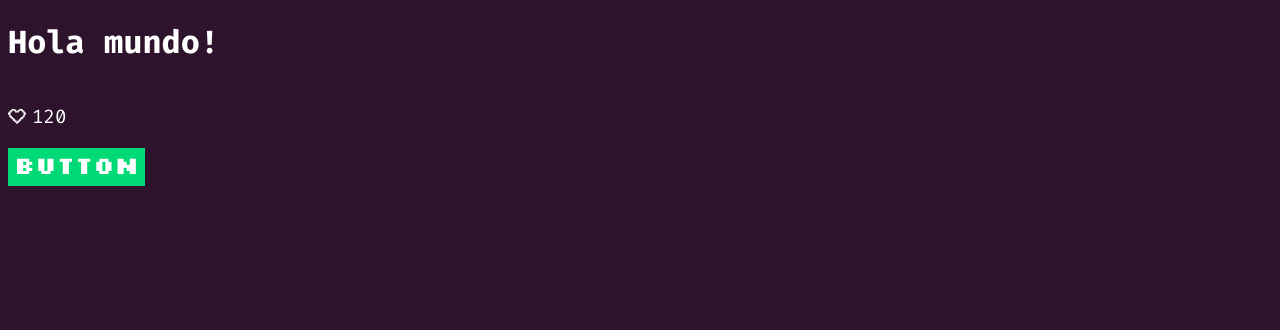
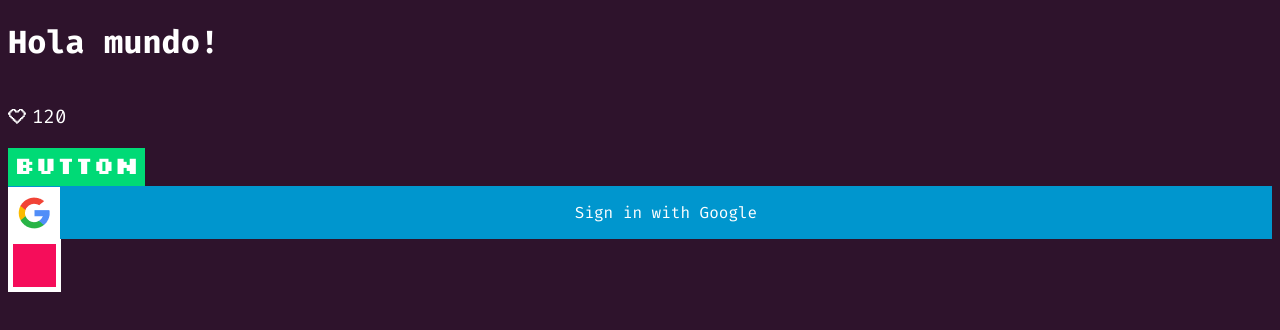
Before and after one commit to millerarocha/acamica-devs-united, a React (Create React App) app: page / in a window 1280 px wide. Shown: the top 330 px of the page. Built offline with nearby package versions, Linux system fonts and the light colour scheme.

Commit message:
LoginButton and ColorButton components

```diff
--- a/src/App.js
+++ b/src/App.js
@@ -4,12 +4,18 @@ import './App.scss';
 
 import LikeButton from './components/LikeButton/LikeButton';
 import Button from './components/Button/Button';
+import LoginButton from './components/LoginButton/LoginButton';
+import ColorButton from './components/ColorButton/ColorButton';
 
 function App() {
   const [like,setLike] = useState(false);
 
   const onLike = ()=>{
     setLike(!like);
+  }
+
+  const buttonTest = () =>{
+    alert('Button Ok!');
   }
   return (
     <div className="app">
@@ -19,7 +25,17 @@ function App() {
         count={120}
         onClick={()=>onLike()}
       />
-      <Button/>
+      <Button
+        onClick={buttonTest}
+      />
+      <LoginButton
+        onClick={buttonTest}
+      />
+      <ColorButton
+        onClick={buttonTest}
+        selected={true}
+        color='red'
+      />
     </div>
   );
 }
--- /dev/null
+++ b/src/components/ColorButton/ColorButton.jsx
@@ -0,0 +1,23 @@
+import React from 'react';
+import './ColorButton.scss'
+
+const ColorButton = ({
+    selected=false,
+    color='purple',
+    onClick
+}) => {
+    return (
+        <div
+            className={`
+                color-btn
+                ${selected?'color-btn--selected':''}
+                ${color?'color-btn--':''}${color}
+            `}
+            onClick={onClick}
+        >
+
+        </div>
+    )
+}
+
+export default ColorButton;
--- /dev/null
+++ b/src/components/ColorButton/ColorButton.scss
@@ -0,0 +1,28 @@
+@import '../../sass/variables';
+
+.color-btn{
+    width: 43px;
+    height: 43px;
+    border: none;
+    cursor: pointer;
+
+    &--selected{
+        border: 5px solid $white;
+    }
+
+    &--red{
+        background-color: $red;
+    }
+    &--blue{
+        background-color: $blue;
+    }
+    &--yellow{
+        background-color: $yellow;
+    }
+    &--green{
+        background-color: $green;
+    }
+    &--purple{
+        background-color: $purple;
+    }
+}
--- /dev/null
+++ b/src/components/LoginButton/LoginButton.jsx
@@ -0,0 +1,25 @@
+import React from 'react';
+
+import './LoginButton.scss';
+
+import googleIcon from '../../assets/images/google_icon.png';
+
+const LoginButton = ({
+    icon={googleIcon},
+    text='Sign in with Google',
+    onClick
+}) => {
+    return (
+        <div
+            className='login-btn'
+            onClick={onClick}
+        >
+            <img src={googleIcon} alt="" className="login-btn__icon" />
+            <p className="login-btn__text">
+                {text}
+            </p>
+        </div>
+    )
+}
+
+export default LoginButton;
--- /dev/null
+++ b/src/components/LoginButton/LoginButton.scss
@@ -0,0 +1,19 @@
+@import '../../sass/variables';
+
+.login-btn{
+    display: flex;
+    align-items: center;
+    background-color: $blue;
+    cursor: pointer;
+
+    &__icon{
+        background-color: $white;
+        padding: 10px;
+        object-fit: contain;
+    }
+
+    &__text{
+        width: 100%;
+        text-align: center;
+    }
+}
```
